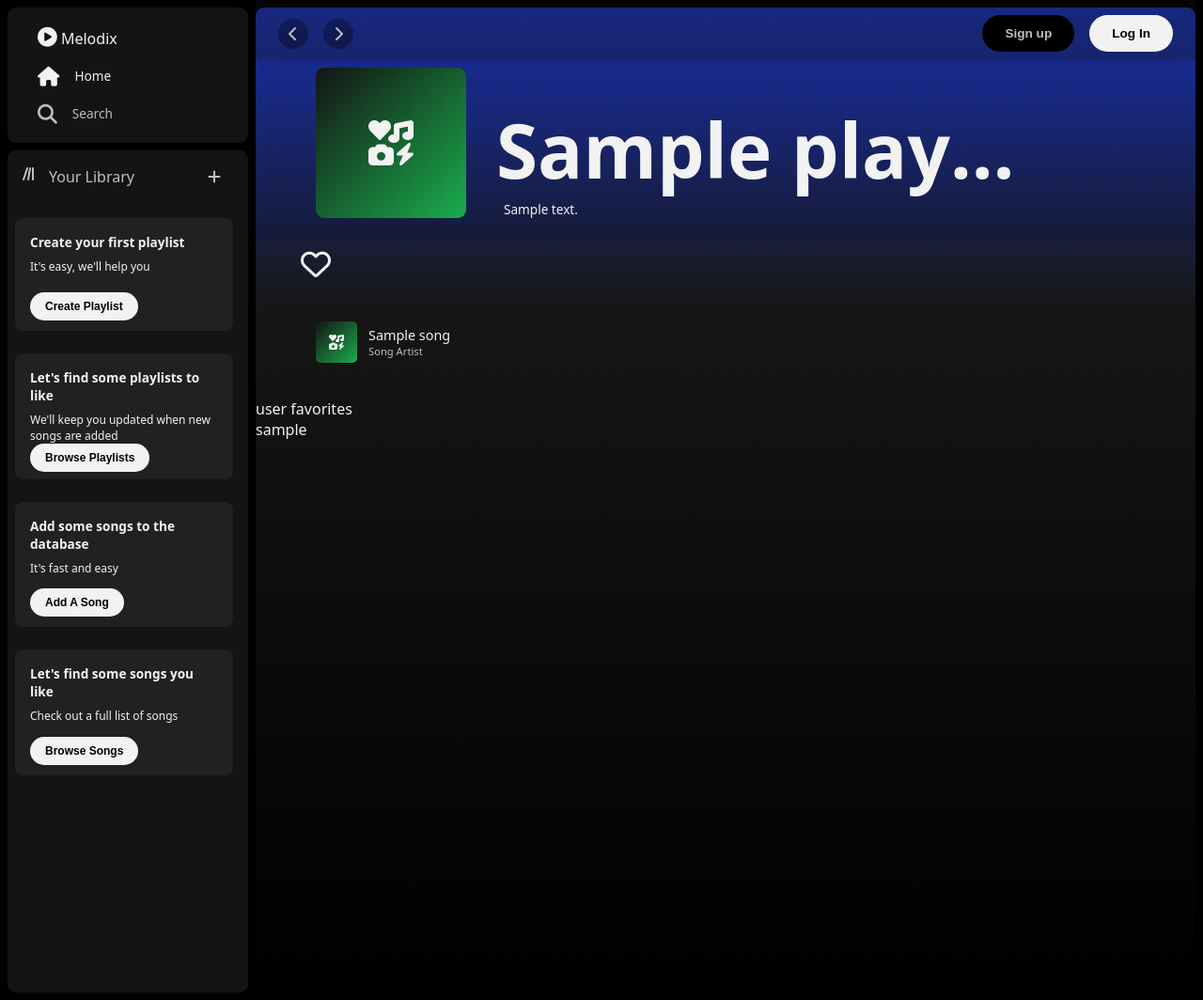
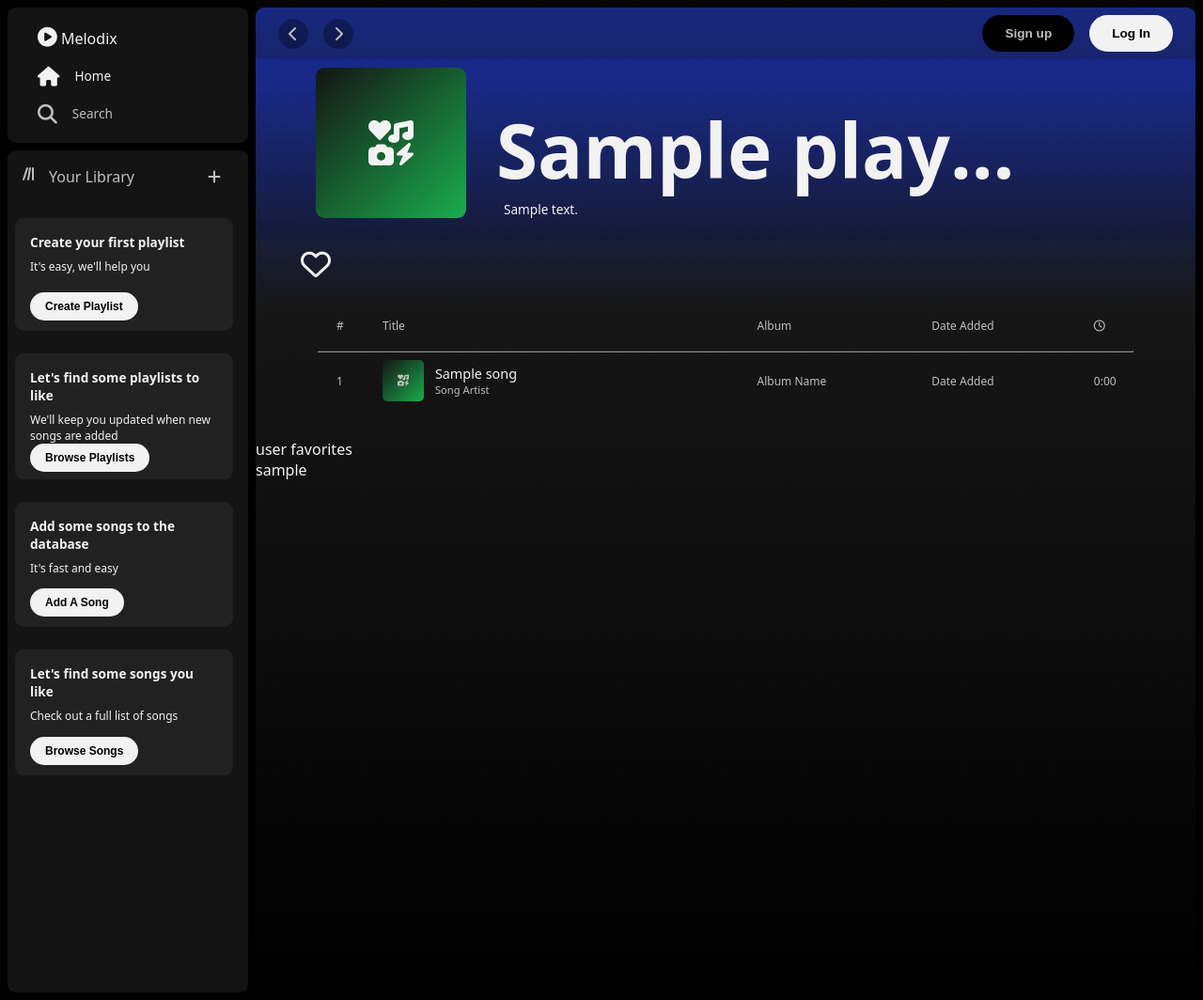
Before and after one commit to Flips97/melodix, a Django app: page /playlists/1/ in a window 1280 px wide. Shown: the whole page at 94% size. Run offline with Django 5.2, Linux system fonts and the light colour scheme; tables that the repository leaves empty hold one stand-in row (values such as "Sample post"); some libraries are stand-ins or nearby versions.

Commit message:
Adds table to playlist detail page

```diff
--- a/main_app/static/css/style.css
+++ b/main_app/static/css/style.css
@@ -781,7 +781,8 @@ li {
     gap: .75rem;
 }
 
-.detail-each-song:hover {
+
+.song-hover:hover {
     cursor: pointer;
     background-color: var(--border-translucent2);
 }
@@ -958,6 +959,30 @@ li {
     }
 }
 
+.songs-table-div {
+    margin-block: 2rem;
+    margin-inline: 4rem;
+}
+
+.songs-table {
+    color: var(--copy-light);
+    font-size: .75rem;
+    font-weight: 300;
+    width: 100%;
+}
+
+.detail-song-name {
+    font-size: .9rem;
+    font-weight: 400;
+    color: var(--copy);
+}
+
+hr {
+    border-color: var(--copy-lighter);
+    padding-left: 1rem;
+    margin-top: 1rem;
+}
+
 
 /* style search page */
 /* style details page */
--- a/main_app/templates/playlists/detail.html
+++ b/main_app/templates/playlists/detail.html
@@ -47,7 +47,51 @@
             </div>
             {% endif %}
         </div>
-        <div class="detail-songs">
+
+        <div class="songs-table-div">
+            <table class="songs-table">
+                <tr>
+                    <td style="padding-right: 10px; padding-left: 20px;">#</td>
+                    <td>Title</td>
+                    <td style="padding-right: 30px;">Album</td>
+                    <td style="padding-right: 20px;">Date Added</td>
+                    <td><i class="fa-regular fa-clock"></i></td>
+                </tr>
+                <tr>
+                    <td colspan="5">
+                        <hr>
+                    </td>
+                </tr>
+                {% if playlist.songs.count %}
+                {% for song in playlist.songs.all %}
+                <tr class="song-hover">
+                    <td  style="padding-right: 10px; padding-left: 20px;">1</td>
+                    <td>
+                        <div class="detail-each-song">
+                            <div class="song-cover">
+                                <i class="fa-solid fa-icons"></i>
+                            </div>
+                            <div class="detail-nameartist">
+                                <div class="detail-song-name">
+                                    {{ song.name }}
+                                </div>
+                                <div class="detail-song-artist">
+                                    Song Artist
+                                </div>
+                            </div>
+                        </div>
+                    </td>
+                    <td style="padding-right: 30px;">Album Name</td>
+                    <td style="padding-right: 30px;">Date Added</td>
+                    <td>0:00</td>
+                </tr>
+                {% endfor %}
+                {% endif %}
+            </table>
+        </div>
+
+
+        <!-- <div class="detail-songs">
             {% if playlist.songs.count %}
                 {% for song in playlist.songs.all %}
                 <div class="detail-each-song">
@@ -65,7 +109,7 @@
                 </div>
                 {% endfor %}
             {% endif %}
-        </div>
+        </div> -->
 
         <div>
 
```
